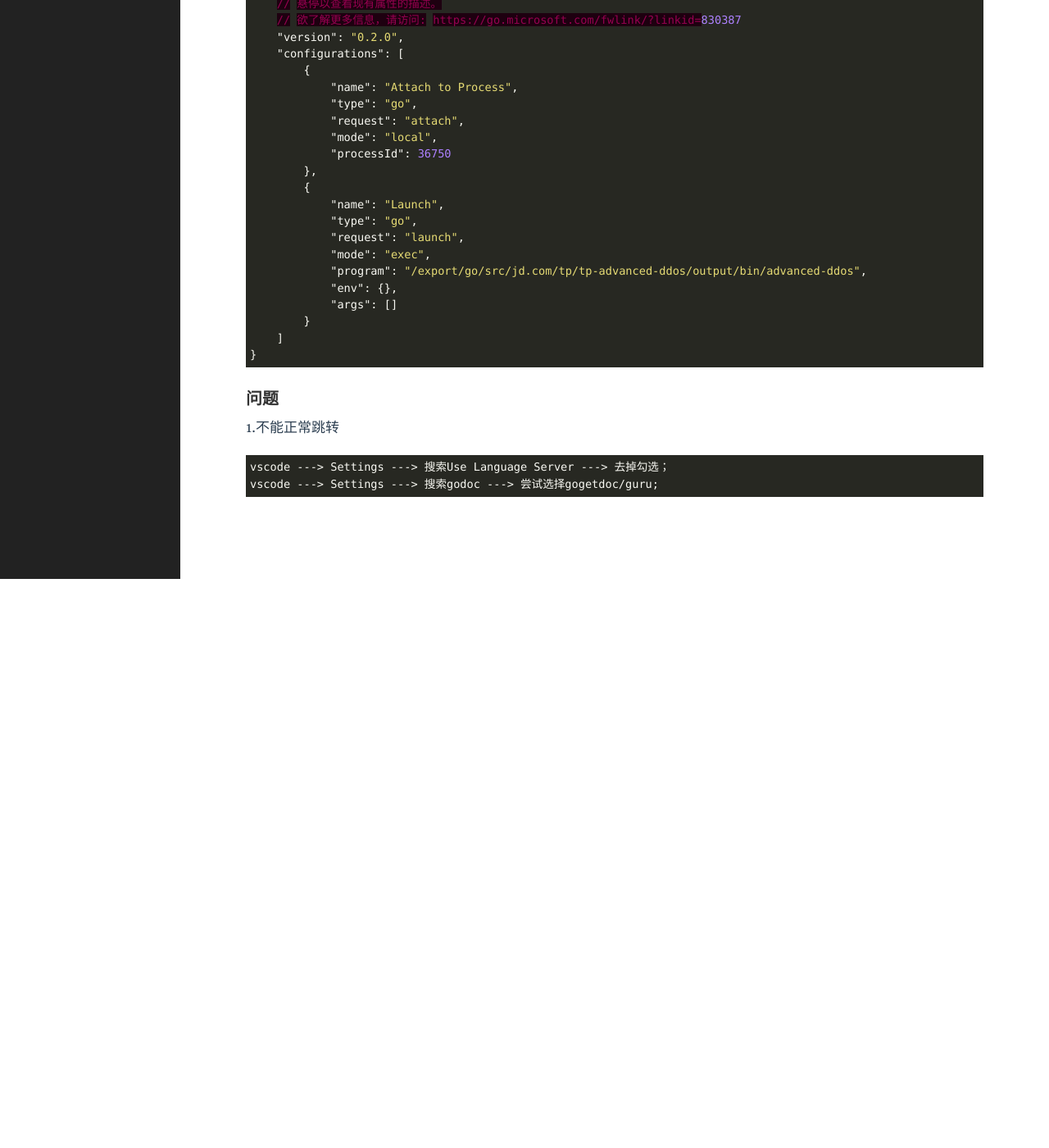
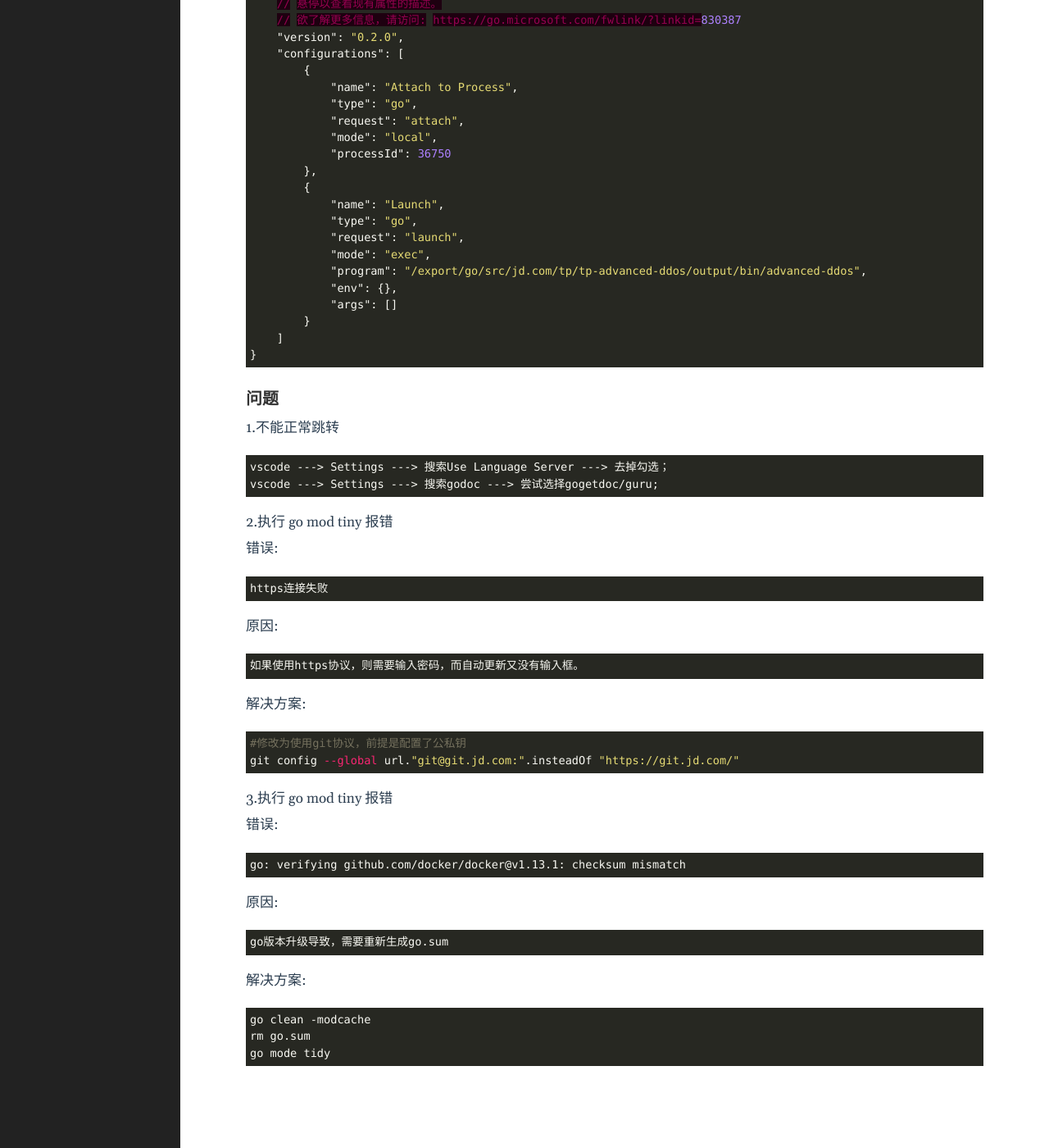
Before and after one commit to zhaotao19860/zhaotao19860.github.io, a Jekyll site: the page built from _posts/2021-03-11-golang.md, in a window 1280 px wide and 1400 px high, scrolled down 1193 px. Shown: the whole window at 82% size. Built offline with Jekyll 4.4.1, drawn with Linux system fonts in a browser that asks for light colours; comment, search, counter and statistics services are not loaded; before the commit the page ends 1899 px from its top, so only the background shows below that.

Commit message:
修改文章golang;

````diff
--- a/_posts/2021-03-11-golang.md
+++ b/_posts/2021-03-11-golang.md
@@ -73,3 +73,32 @@ launch.json
 vscode ---> Settings ---> 搜索Use Language Server ---> 去掉勾选；
 vscode ---> Settings ---> 搜索godoc ---> 尝试选择gogetdoc/guru;
 ```
+2.执行 go mod tiny 报错
+<br/>错误:
+```
+https连接失败
+```
+原因:
+```
+如果使用https协议，则需要输入密码，而自动更新又没有输入框。
+```
+解决方案:
+```bash
+#修改为使用git协议，前提是配置了公私钥
+git config --global url."git@git.jd.com:".insteadOf "https://git.jd.com/"
+```
+3.执行 go mod tiny 报错
+<br/>错误:
+```
+go: verifying github.com/docker/docker@v1.13.1: checksum mismatch
+```
+原因:
+```
+go版本升级导致，需要重新生成go.sum
+```
+解决方案:
+```
+go clean -modcache
+rm go.sum
+go mode tidy
+```
````
